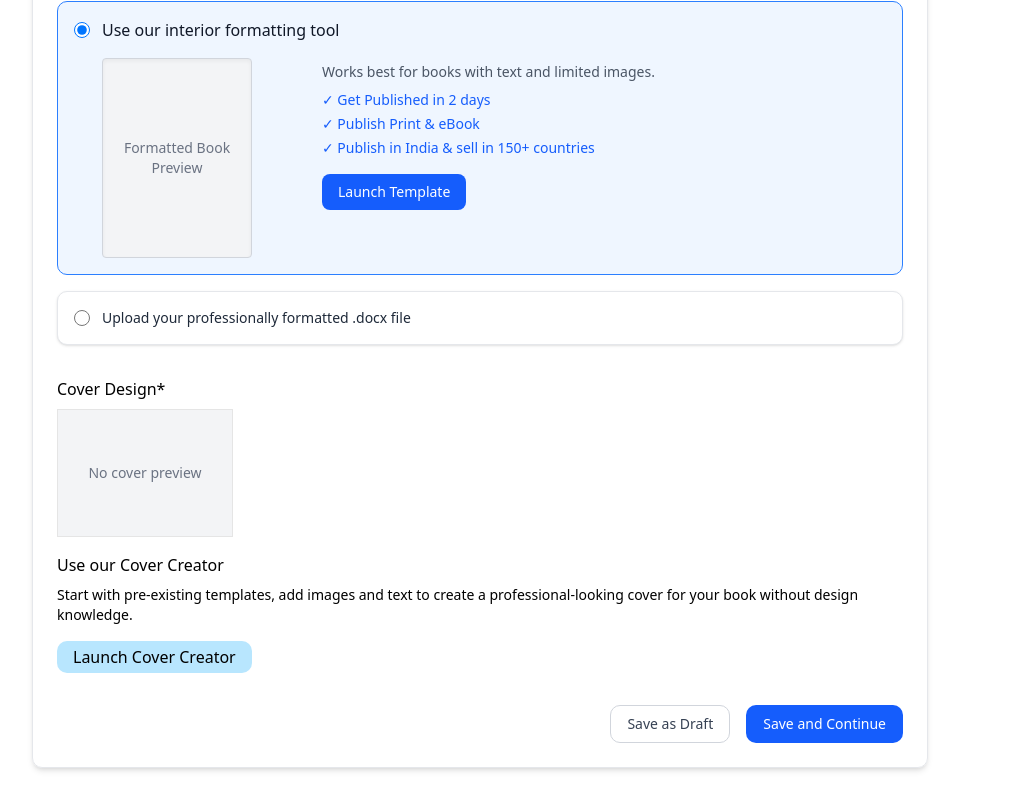
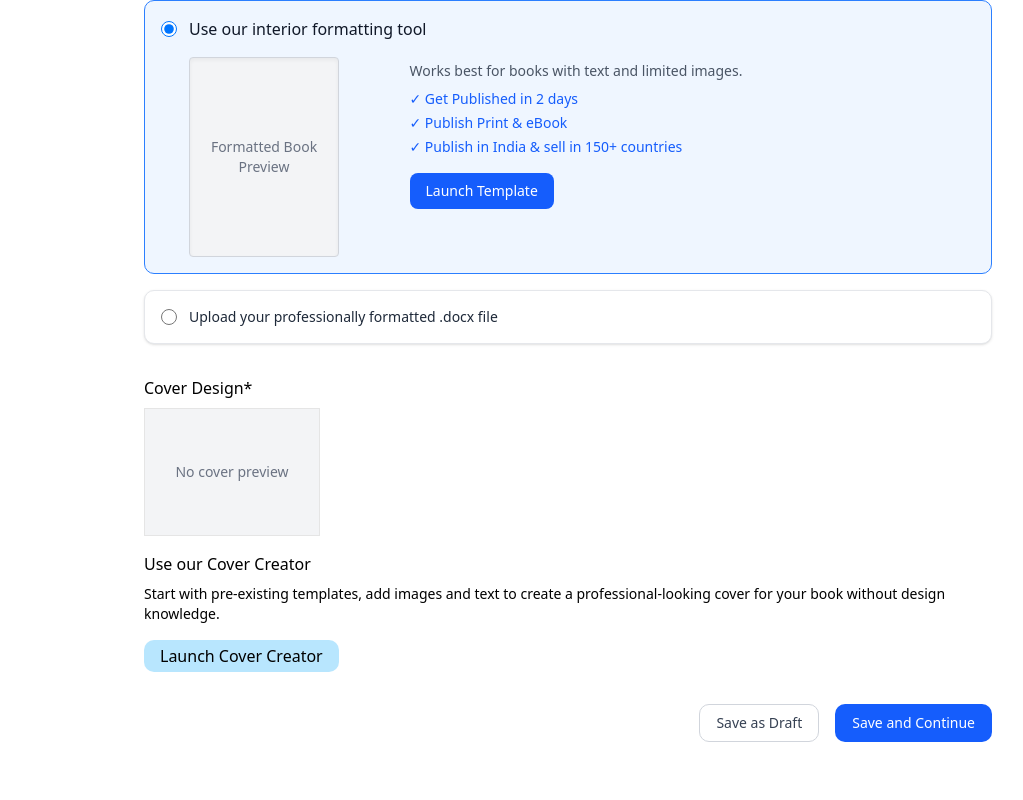
Before and after one commit to Anilcodes01/Proto2-book, a Next.js app: page /step2 in a window 1280 px wide. Shown: the part 1084-1884 px from the top of the page, without its empty margins (160-1183 px from the left). Built offline with nearby package versions, Linux system fonts and the light colour scheme.

Commit message:
added loading states

```diff
--- a/components/BookDesign/ActionButtons.tsx
+++ b/components/BookDesign/ActionButtons.tsx
@@ -1,26 +1,42 @@
 "use client";
+
+import { Loader } from "lucide-react";
 
 interface ActionButtonsProps {
   onSaveDraft: () => void;
   onSaveContinue: () => void;
+  loading?: boolean;
 }
 
-export function ActionButtons({ onSaveDraft, onSaveContinue }: ActionButtonsProps) {
+export function ActionButtons({
+  onSaveDraft,
+  onSaveContinue,
+  loading = false
+}: ActionButtonsProps) {
   return (
     <div className="flex justify-end gap-4 mt-8">
       <button
         type="button"
         onClick={onSaveDraft}
         className="border border-gray-300 rounded-lg px-4 py-2 text-sm font-medium text-gray-700 hover:bg-gray-100 cursor-pointer"
+        disabled={loading}
       >
         Save as Draft
       </button>
       <button
         type="button"
         onClick={onSaveContinue}
-        className="border border-transparent bg-blue-600 text-white rounded-lg px-4 py-2 text-sm font-medium hover:bg-blue-700 cursor-pointer"
+        className="border border-transparent bg-blue-600 text-white rounded-lg px-4 py-2 text-sm font-medium hover:bg-blue-700 cursor-pointer flex items-center justify-center gap-2 min-w-[140px]"
+        disabled={loading}
       >
-        Save and Continue
+        {loading ? (
+          <>
+            <Loader className="animate-spin w-6 h-6" />
+            <span>Saving...</span>
+          </>
+        ) : (
+          "Save and Continue"
+        )}
       </button>
     </div>
   );
--- a/components/Step1.tsx
+++ b/components/Step1.tsx
@@ -1,5 +1,6 @@
 "use client";
 import axios from "axios";
+import { Loader } from "lucide-react";
 import { useRouter } from "next/navigation";
 import { useState } from "react";
 import { toast } from "sonner";
@@ -18,6 +19,7 @@ export default function Step1() {
   const [subtitle, setSubtitle] = useState<string>("");
   const [authorName, setAuthorName] = useState<string>("");
   const router = useRouter();
+  const [loading, setLoading] = useState(false);
 
   const roles = [
     { id: "Coauthor", label: "Co-author" },
@@ -62,6 +64,7 @@ export default function Step1() {
     }
 
     try {
+      setLoading(true);
       const res = await axios.post("/api/bookInfo", {
         language: selectedLanguage,
         title,
@@ -73,6 +76,7 @@ export default function Step1() {
 
       if (res.status === 201) {
         toast.success("📘 Book info added successfully!");
+          setLoading(false);
         const bookProjectId = res.data.data;
 
         if (bookProjectId) {
@@ -275,7 +279,10 @@ export default function Step1() {
             type="submit"
             className="bg-blue-500 text-white px-4 py-2 rounded-lg hover:bg-blue-600"
           >
-            Save and Continue
+           {loading ? <div className="flex items-center justify-center gap-2">
+            <Loader className="animate-spin w-6 h-6" />
+            <span>Saving...</span>
+           </div> : "Save and Continue"}
           </button>
         </div>
       </form>
--- a/components/Step2.tsx
+++ b/components/Step2.tsx
@@ -15,7 +15,7 @@ export default function Step2() {
   const [selectedPaper, setSelectedPaper] = useState<string | null>("");
   const [selectCover, setSelectCover] = useState<string | null>("");
   const [coverPreview, setCoverPreview] = useState<string | null>(null);
-
+const [loading, setLoading] = useState(false);
   const [finalDesignOption, setFinalDesignOption] = useState<string>("formatting-tool");
   const [finalUploadedDoc, setFinalUploadedDoc] = useState<UploadedDoc | null>(null);
 
@@ -95,6 +95,7 @@ export default function Step2() {
     setIsSubmitting(true);
 
     try {
+      setLoading(true);
       const response = await axios.post("/api/bookDesign", {
         bookProjectId,
         size: selectedSize,
@@ -108,6 +109,7 @@ export default function Step2() {
 
       if (response.status === 200) {
         toast.success("Book information saved successfully!");
+        setLoading(false);
         router.push("/step3");
       } else {
         const errorMessage = response.data?.message || "Failed to save book information";
@@ -121,6 +123,7 @@ export default function Step2() {
       toast.error(errorMessage);
     } finally {
       setIsSubmitting(false);
+      setLoading(false);
     }
   };
 
@@ -135,7 +138,7 @@ export default function Step2() {
 
   return (
     <div className="flex w-full min-h-screen items-center justify-center p-8 bg-white text-black">
-      <div className="w-full max-w-4xl rounded-lg p-6 shadow-md border border-gray-200">
+      <div className="w-full max-w-4xl rounded-lg p-6 ml-44">
         <div className="flex flex-col items-center mb-8">
           <h1 className="text-3xl font-bold text-gray-800 mb-2">Book Content & Design</h1>
           <p className="text-center text-gray-600">
@@ -198,7 +201,11 @@ export default function Step2() {
           </button>
         </div>
 
-        <ActionButtons onSaveDraft={handleSaveDraft} onSaveContinue={handleSaveContinue} />
+        <ActionButtons
+        onSaveDraft={handleSaveDraft}
+        onSaveContinue={handleSaveContinue}
+        loading={loading}
+      />
       </div>
     </div>
   );
```
